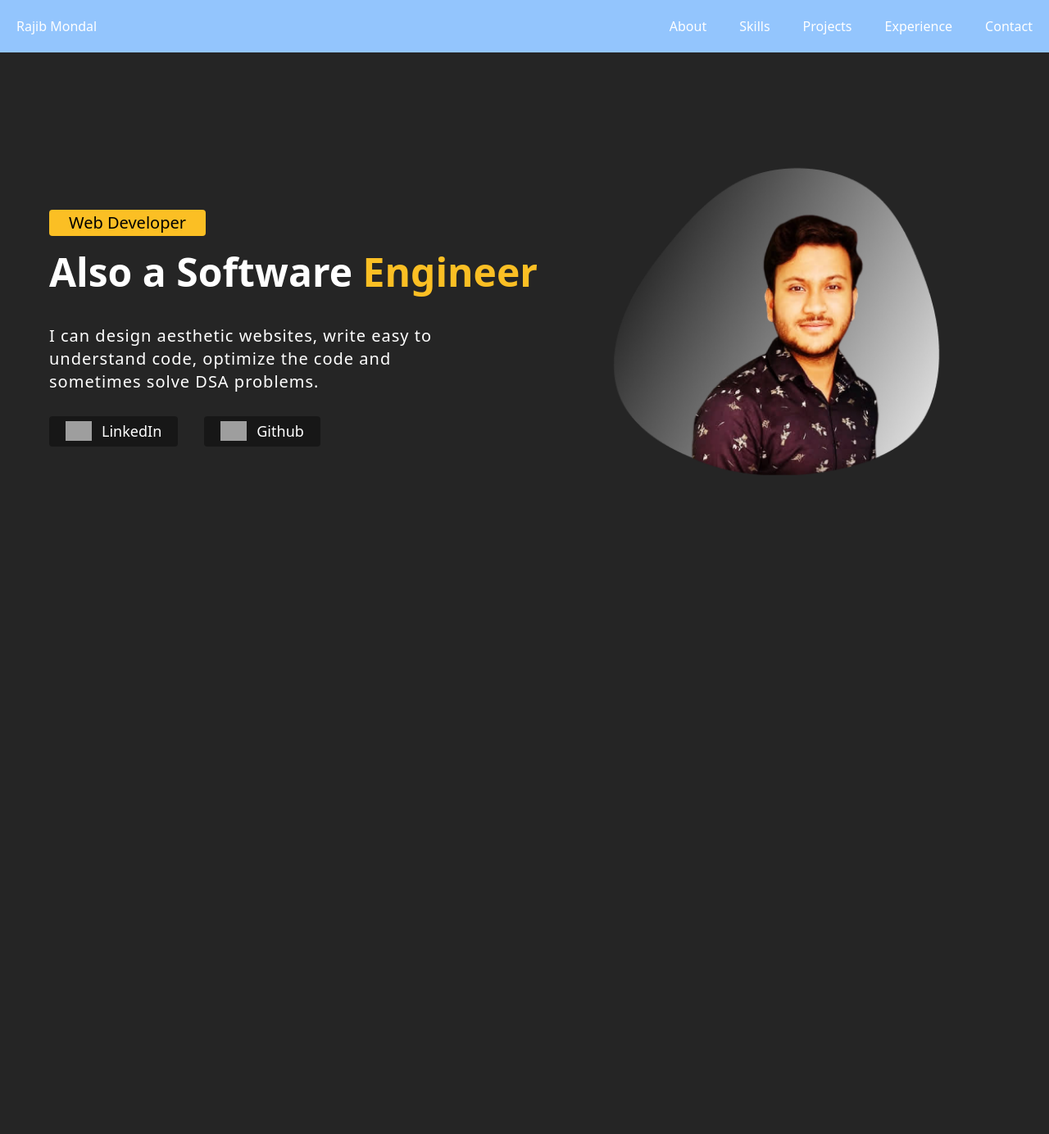
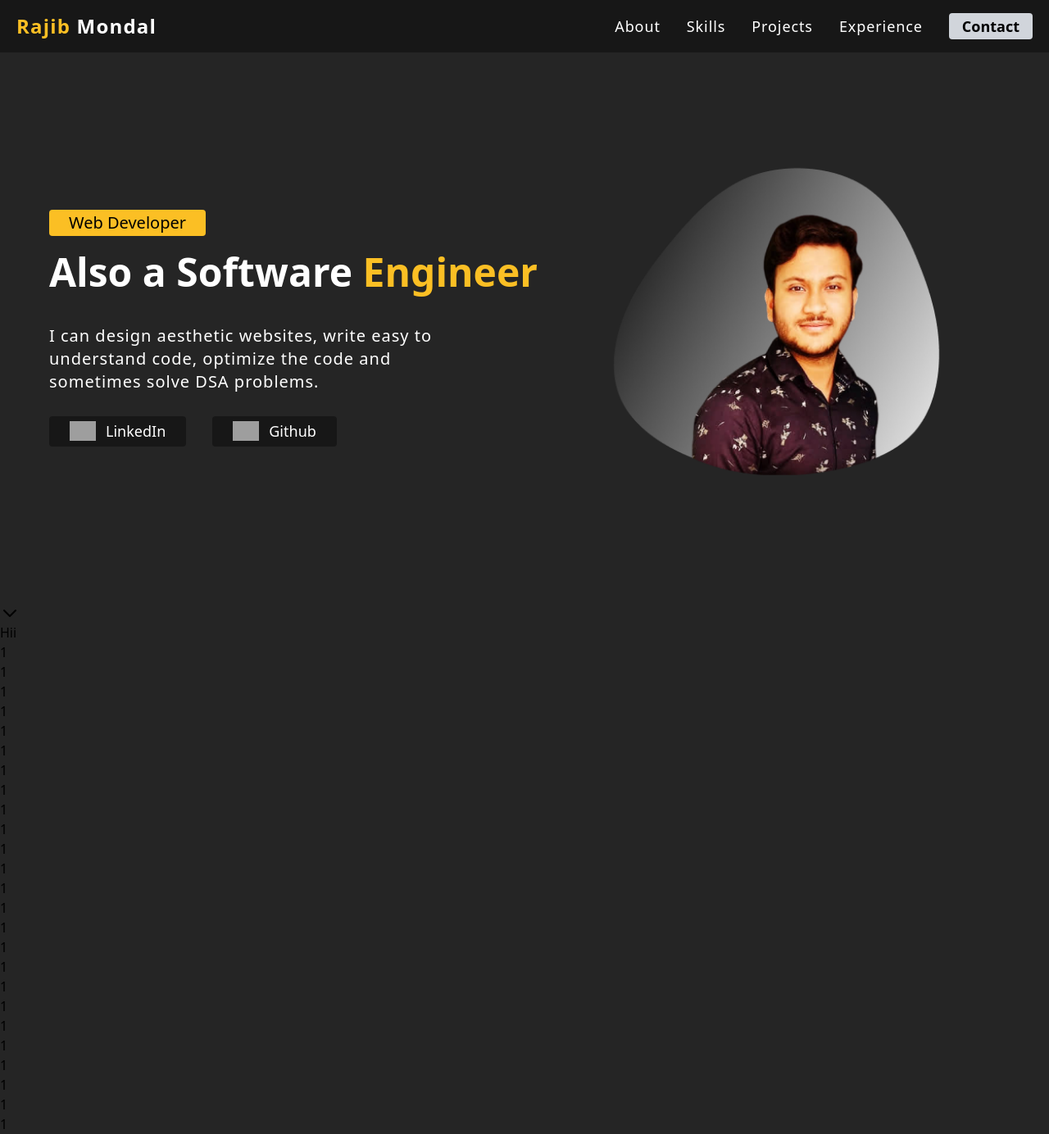
Before and after one commit to mondalraj/rajib-mondal-portfolio, a React (Create React App) app: page / in a window 1280 px wide. Shown: the whole page at 82% size. Before the commit the page ends 800 px from the top, so only its background shows below. Built offline with nearby package versions, Linux system fonts and the light colour scheme; grey boxes are pictures that could not be loaded.

Commit message:
navbar done

```diff
--- a/src/App.js
+++ b/src/App.js
@@ -1,3 +1,4 @@
+import About from "./components/About";
 import Header from "./components/Header";
 import Navbar from "./components/Navbar";
 
@@ -6,6 +7,7 @@ function App() {
     <div className="App">
       <Navbar />
       <Header />
+      <About />
     </div>
   );
 }
--- /dev/null
+++ b/src/components/About.js
@@ -0,0 +1,34 @@
+function About() {
+    return (
+        <div id="about">
+            Hii
+            <div>1</div>
+            <div>1</div>
+            <div>1</div>
+            <div>1</div>
+            <div>1</div>
+            <div>1</div>
+            <div>1</div>
+            <div>1</div>
+            <div>1</div>
+            <div>1</div>
+            <div>1</div>
+            <div>1</div>
+            <div>1</div>
+            <div>1</div>
+            <div>1</div>
+            <div>1</div>
+            <div>1</div>
+            <div>1</div>
+            <div>1</div>
+            <div>1</div>
+            <div>1</div>
+            <div>1</div>
+            <div>1</div>
+            <div>1</div>
+            <div>1</div>
+        </div>
+    )
+}
+
+export default About
--- a/src/components/Header.js
+++ b/src/components/Header.js
@@ -1,6 +1,7 @@
 
 function Header() {
     return (
+        <>
             <div className="p-5 header-container max-w-screen-xl mx-auto flex justify-center items-center -m-16 h-screen max-h-screen text-white flex-col-reverse md:flex-row">
                 <div className="header-content md:pl-10 flex flex-col items-center md:items-start space-y-5">
                     <div className="text-xl text-black bg-yellow-400 w-max py-0.5 px-6 rounded">Web Developer</div>
@@ -8,13 +9,18 @@ function Header() {
                     <div className="text-lg md:text-xl w-5/6 tracking-wider leading-7 md:pt-5 pb-2 text-justify md:text-left">I can design aesthetic websites, write easy to understand code, optimize the code and sometimes solve DSA problems.</div>
                     <div className="flex">
                         <a href="https://www.linkedin.com/in/dev-rajib-mondal/" style={styles.headerButton} className="flex items-center mr-8 rounded"><img className="h-6 pr-3" src="https://img.icons8.com/ios-glyphs/50/ffffff/linkedin-circled.png" />LinkedIn</a>
-                    <a href="https://github.com/mondalraj" style={styles.headerButton} className="flex items-center mr-8 rounded"><img className="h-6 pr-3" src="https://img.icons8.com/material-outlined/50/ffffff/github.png" />Github</a>
+                        <a href="https://github.com/mondalraj" style={styles.headerButton} className="flex items-center rounded"><img className="h-6 pr-3" src="https://img.icons8.com/material-outlined/50/ffffff/github.png" />Github</a>
                     </div>
                 </div>
                 <div className="header-image w-8/12 sm:w-3/5 md:w-full">
                     <img style={{ width: "800px" }} src="heroImage.png" alt="Image of Rajib Mondal" />
                 </div>
+
             </div>
+            <svg className="w-full text-center h-10 z-0 animate-bounce text-white" xmlns="http://www.w3.org/2000/svg" class="h-6 w-6" fill="none" viewBox="0 0 24 24" stroke="currentColor">
+                <path stroke-linecap="round" stroke-linejoin="round" stroke-width="2" d="M19 9l-7 7-7-7" />
+            </svg>
+        </>
     )
 }
 
@@ -22,8 +28,8 @@ const styles = {
     headerButton: {
         backgroundColor: '#171717',
         padding: 5,
-        paddingRight: 20,
-        paddingLeft: 20,
+        paddingRight: 25,
+        paddingLeft: 25,
         fontSize: 18
     }
 }
--- a/src/components/Navbar.js
+++ b/src/components/Navbar.js
@@ -17,18 +17,18 @@ const Navbar = () => {
 
 
     const desktopNavbar = (
-        <div className="bg-blue-300 sticky top-0 left-0 right-0">
+        <div className="sticky top-0 left-0 right-0 z-10" style={{ backgroundColor: "#171717" }}>
             <div className="p-5 navbar-container max-w-screen-xl mx-auto flex justify-between items-center h-16 text-white">
-                <a href="/" className="navbar-logo">
-                    <span>Rajib </span>
+                <a href="/" className="navbar-logo text-2xl font-semibold tracking-wider">
+                    <span className="text-yellow-400">Rajib </span>
                     <span>Mondal</span>
                 </a>
-                <div className="navbar-navItems space-x-10">
-                    <a href="#about" >About</a>
-                    <a href="#skills">Skills</a>
-                    <a href="#projects">Projects</a>
-                    <a href="#experience">Experience</a>
-                    <a href="#contact" className="navbar-contactButton">
+                <div className="navbar-navItems space-x-8">
+                    <a href="#about" className="text-lg tracking-wider">About</a>
+                    <a href="#skills" className="text-lg tracking-wider">Skills</a>
+                    <a href="#projects" className="text-lg tracking-wider">Projects</a>
+                    <a href="#experience" className="text-lg tracking-wider">Experience</a>
+                    <a href="#contact" className="navbar-contactButton text-lg font-semibold bg-gray-300 py-1 px-4 text-black rounded">
                         Contact
                     </a>
                 </div>
@@ -37,26 +37,26 @@ const Navbar = () => {
     );
 
     const mobileNavbarItems = (
-        <div className="navbar-navItems mobile-navItems sticky left-0 right-0 top-16 hidden flex-col z-10 bg-red-200 justify-center items-center p-5 space-y-5">
-            <a href="#about" onClick={() => {
+        <div className="navbar-navItems mobile-navItems sticky left-0 right-0 top-16 hidden flex-col z-10 justify-center items-center p-5 space-y-7 text-white" style={{ backgroundColor: "#171717" }}>
+            <a href="#about" className="text-lg tracking-wider" onClick={() => {
                 const mobileNavItems = document.querySelector('.mobile-navItems');
                 mobileNavItems.classList.add("hidden")
                 mobileNavItems.classList.remove("flex")
                 setMenuToggle(false)
             }}>About</a>
-            <a href="#skills" onClick={() => {
+            <a href="#skills" className="text-lg tracking-wider" onClick={() => {
                 const mobileNavItems = document.querySelector('.mobile-navItems');
                 mobileNavItems.classList.add("hidden")
                 mobileNavItems.classList.remove("flex")
                 setMenuToggle(false)
             }}>Skills</a>
-            <a href="#projects" onClick={() => {
+            <a href="#projects" className="text-lg tracking-wider" onClick={() => {
                 const mobileNavItems = document.querySelector('.mobile-navItems');
                 mobileNavItems.classList.add("hidden")
                 mobileNavItems.classList.remove("flex")
                 setMenuToggle(false)
             }}>Projects</a>
-            <a href="#experience" onClick={() => {
+            <a href="#experience" className="text-lg tracking-wider" onClick={() => {
                 const mobileNavItems = document.querySelector('.mobile-navItems');
                 mobileNavItems.classList.add("hidden")
                 mobileNavItems.classList.remove("flex")
@@ -67,7 +67,7 @@ const Navbar = () => {
                 mobileNavItems.classList.add("hidden")
                 mobileNavItems.classList.remove("flex")
                 setMenuToggle(false)
-            }} className="navbar-contactButton">
+            }} className="navbar-contactButton w-full text-lg text-center font-semibold bg-gray-300 py-1 text-black rounded">
                 Contact
             </a>
         </div>
@@ -75,10 +75,10 @@ const Navbar = () => {
 
     const mobileNavbar = (
         <>
-            <div className="bg-blue-300 sticky top-0 left-0 right-0">
+            <div className="sticky top-0 left-0 right-0 z-10" style={{ backgroundColor: "#171717" }}>
                 <div className="p-5 navbar-container max-w-screen-xl mx-auto flex justify-between items-center h-16 text-white">
-                    <a href="/" className="navbar-logo">
-                        <span>Rajib </span>
+                    <a href="/" className="navbar-logo text-2xl font-semibold tracking-wider">
+                        <span className="text-yellow-400">Rajib </span>
                         <span>Mondal</span>
                     </a>
                     <svg xmlns="http://www.w3.org/2000/svg" className="h-8 w-8 cursor-pointer menu-icon" onClick={() => {
--- a/src/index.css
+++ b/src/index.css
@@ -4,4 +4,10 @@
 
 html {
   background-color: #252525;
+  scroll-behavior: smooth;
 }
+
+body {
+  overflow-x: hidden;
+  scroll-behavior: smooth;
+}
```
Lines whose indentation alone changed are shown as unchanged.
